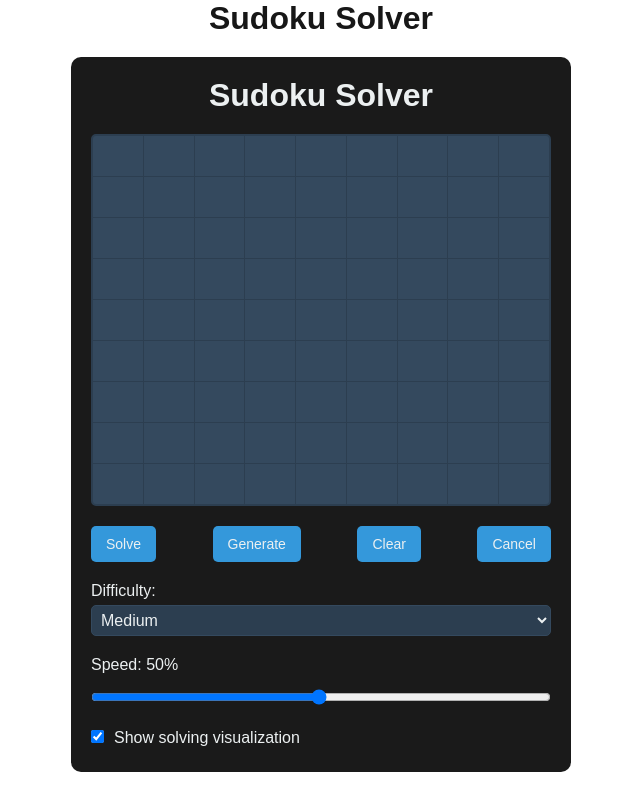
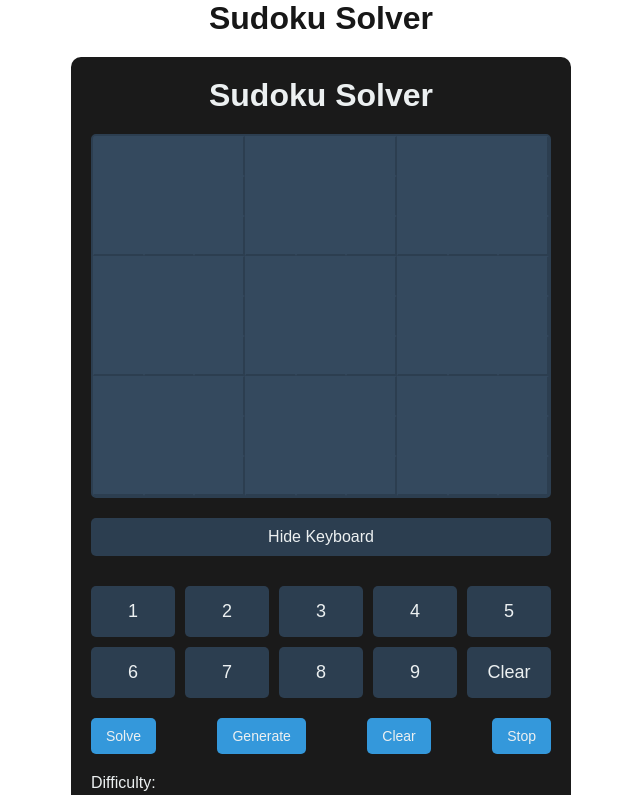
Before and after one commit to vishnugowda21/sudokusolvernext, a Next.js app: page / in a window 1280 px wide. Shown: the top 795 px of the page, without its empty margins (319-959 px from the left). Built offline with nearby package versions, Linux system fonts and the light colour scheme.

Commit message:
Added keyboard for users

```diff
--- a/components/SudokuSolver.jsx
+++ b/components/SudokuSolver.jsx
@@ -1,14 +1,6 @@
-import React, { useState, useCallback, useRef } from 'react';
+import React, { useState, useRef, useCallback } from 'react';
 
 const EMPTY_BOARD = Array(9).fill().map(() => Array(9).fill(0));
-
-const SudokuSolver = () => {
-  const [board, setBoard] = useState(EMPTY_BOARD);
-  const [solving, setSolving] = useState(false);
-  const [speed, setSpeed] = useState(50);
-  const [difficulty, setDifficulty] = useState('medium');
-  const [showVisualization, setShowVisualization] = useState(true);
-  const cancelRef = useRef(false);
 
 const isValid = (board, row, col, num) => {
   for (let x = 0; x < 9; x++) {
@@ -24,14 +16,32 @@ const SudokuSolver = () => {
   return true;
 };
 
-  const solveSudokuSync = (board) => {
+const validateBoard = (board) => {
   for (let row = 0; row < 9; row++) {
     for (let col = 0; col < 9; col++) {
+      if (board[row][col] !== 0) {
+        const temp = board[row][col];
+        board[row][col] = 0;
+        if (!isValid(board, row, col, temp)) {
+          board[row][col] = temp;
+          return false;
+        }
+        board[row][col] = temp;
+      }
+    }
+  }
+  return true;
+};
+
+const solveSudokuSync = (board, cancelRef) => {
+  for (let row = 0; row < 9; row++) {
+    for (let col = 0; col < 9; col++) {
+      if (cancelRef.current) return false;
       if (board[row][col] === 0) {
         for (let num = 1; num <= 9; num++) {
           if (isValid(board, row, col, num)) {
             board[row][col] = num;
-              if (solveSudokuSync(board)) {
+            if (solveSudokuSync(board, cancelRef)) {
               return true;
             }
             board[row][col] = 0;
@@ -44,50 +54,29 @@ const SudokuSolver = () => {
   return true;
 };
 
-  const generatePuzzle = () => {
-    const newBoard = Array(9).fill().map(() => Array(9).fill(0));
-    const numClues = {
-      easy: 40,
-      medium: 35,
-      hard: 30
-    }[difficulty];
+const SudokuSolver = () => {
+  const [board, setBoard] = useState(EMPTY_BOARD);
+  const [solving, setSolving] = useState(false);
+  const [speed, setSpeed] = useState(50);
+  const [difficulty, setDifficulty] = useState('medium');
+  const [showVisualization, setShowVisualization] = useState(true);
+  const [selectedCell, setSelectedCell] = useState(null);
+  const [invalidBoard, setInvalidBoard] = useState(false);
+  const [showKeyboard, setShowKeyboard] = useState(true);
+  const cancelRef = useRef(false);
 
-    // Fill diagonal 3x3 boxes
-    for (let i = 0; i < 9; i += 3) {
-      for (let j = 1; j <= 9; j++) {
-        let row, col;
-        do {
-          row = Math.floor(Math.random() * 3) + i;
-          col = Math.floor(Math.random() * 3) + i;
-        } while (newBoard[row][col] !== 0);
-        newBoard[row][col] = j;
-      }
+  const solve = useCallback(async () => {
+    if (!validateBoard(board)) {
+      setInvalidBoard(true);
+      return;
     }
 
-    // Solve the board
-    solveSudokuSync(newBoard);
-
-    // Remove numbers to create the puzzle
-    let count = 81 - numClues;
-    while (count > 0) {
-      const row = Math.floor(Math.random() * 9);
-      const col = Math.floor(Math.random() * 9);
-      if (newBoard[row][col] !== 0) {
-        newBoard[row][col] = 0;
-        count--;
-      }
-    }
-
-    setBoard(newBoard);
-  };
-
-  const solve = useCallback(() => {
     const solveSudoku = async (board) => {
       for (let row = 0; row < 9; row++) {
         for (let col = 0; col < 9; col++) {
+          if (cancelRef.current) return false;
           if (board[row][col] === 0) {
             for (let num = 1; num <= 9; num++) {
-              if (cancelRef.current) return false;
               if (isValid(board, row, col, num)) {
                 board[row][col] = num;
                 if (showVisualization) {
@@ -111,44 +100,142 @@ const SudokuSolver = () => {
       return true;
     };
 
+    setSolving(true);
+    setInvalidBoard(false);
     cancelRef.current = false;
-    setSolving(true);
 
     const boardCopy = board.map(row => [...row]);
 
     if (showVisualization) {
-      solveSudoku(boardCopy).then((solved) => {
-        if (solved) {
+      const solved = await solveSudoku(boardCopy);
+      if (solved && !cancelRef.current) {
         setBoard(boardCopy);
+      } else if (!cancelRef.current) {
+        setInvalidBoard(true);
+      }
     } else {
-          alert("No solution exists for this puzzle.");
+      const solved = solveSudokuSync(boardCopy, cancelRef);
+      if (solved && !cancelRef.current) {
+        setBoard(boardCopy);
+      } else if (!cancelRef.current) {
+        setInvalidBoard(true);
+      }
     }
     setSolving(false);
-      });
-    } else {
-      const solved = solveSudokuSync(boardCopy);
-      if (solved) {
-        setBoard(boardCopy);
-      } else {
-        alert("No solution exists for this puzzle.");
+  }, [board, speed, showVisualization]);
+
+  const generatePuzzle = () => {
+    const newBoard = Array(9).fill().map(() => Array(9).fill(0));
+    const numClues = {
+      easy: 40,
+      medium: 35,
+      hard: 30
+    }[difficulty];
+
+    // Fill diagonal 3x3 boxes
+    for (let i = 0; i < 9; i += 3) {
+      for (let j = 1; j <= 9; j++) {
+        let row, col;
+        do {
+          row = Math.floor(Math.random() * 3) + i;
+          col = Math.floor(Math.random() * 3) + i;
+        } while (newBoard[row][col] !== 0);
+        newBoard[row][col] = j;
       }
-      setSolving(false);
     }
-  }, [board, speed, showVisualization]);
+
+    // Solve the board
+    solveSudokuSync(newBoard, { current: false });
+
+    // Remove numbers to create the puzzle
+    let count = 81 - numClues;
+    while (count > 0) {
+      const row = Math.floor(Math.random() * 9);
+      const col = Math.floor(Math.random() * 9);
+      if (newBoard[row][col] !== 0) {
+        newBoard[row][col] = 0;
+        count--;
+      }
+    }
+
+    setBoard(newBoard);
+    setInvalidBoard(false);
+  };
 
   const handleCancel = () => {
     cancelRef.current = true;
     setSolving(false);
   };
 
-  const handleCellChange = (row, col, value) => {
+  const findNextCell = (row, col) => {
+    for (let i = row * 9 + col + 1; i < 81; i++) {
+      const nextRow = Math.floor(i / 9);
+      const nextCol = i % 9;
+      if (board[nextRow][nextCol] === 0) {
+        return { row: nextRow, col: nextCol };
+      }
+    }
+    for (let i = 0; i < row * 9 + col; i++) {
+      const nextRow = Math.floor(i / 9);
+      const nextCol = i % 9;
+      if (board[nextRow][nextCol] === 0) {
+        return { row: nextRow, col: nextCol };
+      }
+    }
+    return null;
+  };
+
+  const handleCellChange = (value) => {
+    if (!selectedCell) return;
+    const { row, col } = selectedCell;
+    const newValue = value === 0 ? 0 : parseInt(value, 10);
+    if (isNaN(newValue) || newValue < 0 || newValue > 9) return;
+
     const newBoard = [...board];
-    newBoard[row][col] = value === '' ? 0 : parseInt(value, 10);
+    newBoard[row][col] = newValue;
     setBoard(newBoard);
+    setInvalidBoard(!validateBoard(newBoard));
+
+    // Find and select the next empty cell
+    const nextCell = findNextCell(row, col);
+    if (nextCell) {
+      setSelectedCell(nextCell);
+    }
+  };
+
+  const handleCellClick = (row, col) => {
+    if (!solving) {
+      setSelectedCell({ row, col });
+    }
   };
 
   const handleClearBoard = () => {
-    setBoard(EMPTY_BOARD);
+    setBoard(EMPTY_BOARD.map(row => [...row]));
+    setInvalidBoard(false);
+    setSelectedCell(null);
+  };
+
+  const renderNumberInput = () => {
+    if (!showKeyboard) return null;
+    return (
+      <div style={styles.numberInput}>
+        {[1, 2, 3, 4, 5, 6, 7, 8, 9].map(num => (
+          <button
+            key={num}
+            style={styles.numberButton}
+            onClick={() => handleCellChange(num)}
+          >
+            {num}
+          </button>
+        ))}
+        <button
+          style={styles.numberButton}
+          onClick={() => handleCellChange(0)}
+        >
+          Clear
+        </button>
+      </div>
+    );
   };
 
   return (
@@ -158,26 +245,43 @@ const SudokuSolver = () => {
         {board.map((row, rowIndex) => (
           <div key={rowIndex} style={styles.row}>
             {row.map((cell, colIndex) => (
-              <input
+              <div
                 key={colIndex}
-                type="number"
-                min="1"
-                max="9"
-                value={cell || ''}
-                onChange={(e) => handleCellChange(rowIndex, colIndex, e.target.value)}
                 style={{
                   ...styles.cell,
-                  backgroundColor: cell ? '#2c3e50' : '#34495e',
+                  backgroundColor: selectedCell && selectedCell.row === rowIndex && selectedCell.col === colIndex
+                    ? '#3498db'
+                    : cell ? '#2c3e50' : '#34495e',
                   color: '#ecf0f1',
+                  borderRight: (colIndex + 1) % 3 === 0 ? '2px solid #2c3e50' : '1px solid #34495e',
+                  borderBottom: (rowIndex + 1) % 3 === 0 ? '2px solid #2c3e50' : '1px solid #34495e',
                 }}
-                disabled={solving}
-              />
+                onClick={() => handleCellClick(rowIndex, colIndex)}
+              >
+                {cell || ''}
+              </div>
             ))}
           </div>
         ))}
       </div>
+      {invalidBoard && (
+        <div style={styles.invalidBanner}>
+          The current board configuration is invalid.
+        </div>
+      )}
+      <button
+        onClick={() => setShowKeyboard(!showKeyboard)}
+        style={styles.toggleButton}
+      >
+        {showKeyboard ? 'Hide Keyboard' : 'Show Keyboard'}
+      </button>
+      {renderNumberInput()}
       <div style={styles.controls}>
-        <button onClick={solve} disabled={solving} style={styles.button}>
+        <button
+          onClick={solve}
+          disabled={solving}
+          style={styles.button}
+        >
           Solve
         </button>
         <button onClick={generatePuzzle} disabled={solving} style={styles.button}>
@@ -187,7 +291,7 @@ const SudokuSolver = () => {
           Clear
         </button>
         <button onClick={handleCancel} disabled={!solving} style={styles.button}>
-          Cancel
+          Stop
         </button>
       </div>
       <div style={styles.difficultyControl}>
@@ -249,24 +353,29 @@ const styles = {
   board: {
     display: 'grid',
     gridTemplateRows: 'repeat(9, 1fr)',
-    gap: '1px',
+    gap: '0',
     backgroundColor: '#2c3e50',
     border: '2px solid #2c3e50',
     borderRadius: '5px',
     overflow: 'hidden',
+    marginBottom: '20px',
   },
   row: {
     display: 'grid',
     gridTemplateColumns: 'repeat(9, 1fr)',
-    gap: '1px',
+    gap: '0',
   },
   cell: {
     width: '100%',
     height: '40px',
-    textAlign: 'center',
+    display: 'flex',
+    alignItems: 'center',
+    justifyContent: 'center',
     fontSize: '18px',
-    border: 'none',
+    cursor: 'pointer',
     transition: 'background-color 0.3s',
+    borderTop: '1px solid #34495e',
+    borderLeft: '1px solid #34495e',
   },
   controls: {
     display: 'flex',
@@ -314,6 +423,42 @@ const styles = {
   checkbox: {
     marginRight: '10px',
   },
+  numberInput: {
+    display: 'grid',
+    gridTemplateColumns: 'repeat(5, 1fr)',
+    gap: '10px',
+    marginTop: '20px',
+  },
+  numberButton: {
+    padding: '15px',
+    fontSize: '18px',
+    backgroundColor: '#2c3e50',
+    color: '#ecf0f1',
+    border: 'none',
+    borderRadius: '5px',
+    cursor: 'pointer',
+    transition: 'background-color 0.3s',
+  },
+  invalidBanner: {
+    backgroundColor: '#e74c3c',
+    color: '#ecf0f1',
+    padding: '10px',
+    textAlign: 'center',
+    borderRadius: '5px',
+    marginBottom: '20px',
+  },
+  toggleButton: {
+    width: '100%',
+    padding: '10px',
+    fontSize: '16px',
+    backgroundColor: '#2c3e50',
+    color: '#ecf0f1',
+    border: 'none',
+    borderRadius: '5px',
+    cursor: 'pointer',
+    marginBottom: '10px',
+    transition: 'background-color 0.3s',
+  },
 };
 
 export default SudokuSolver;
```
Lines whose indentation alone changed are shown as unchanged.
